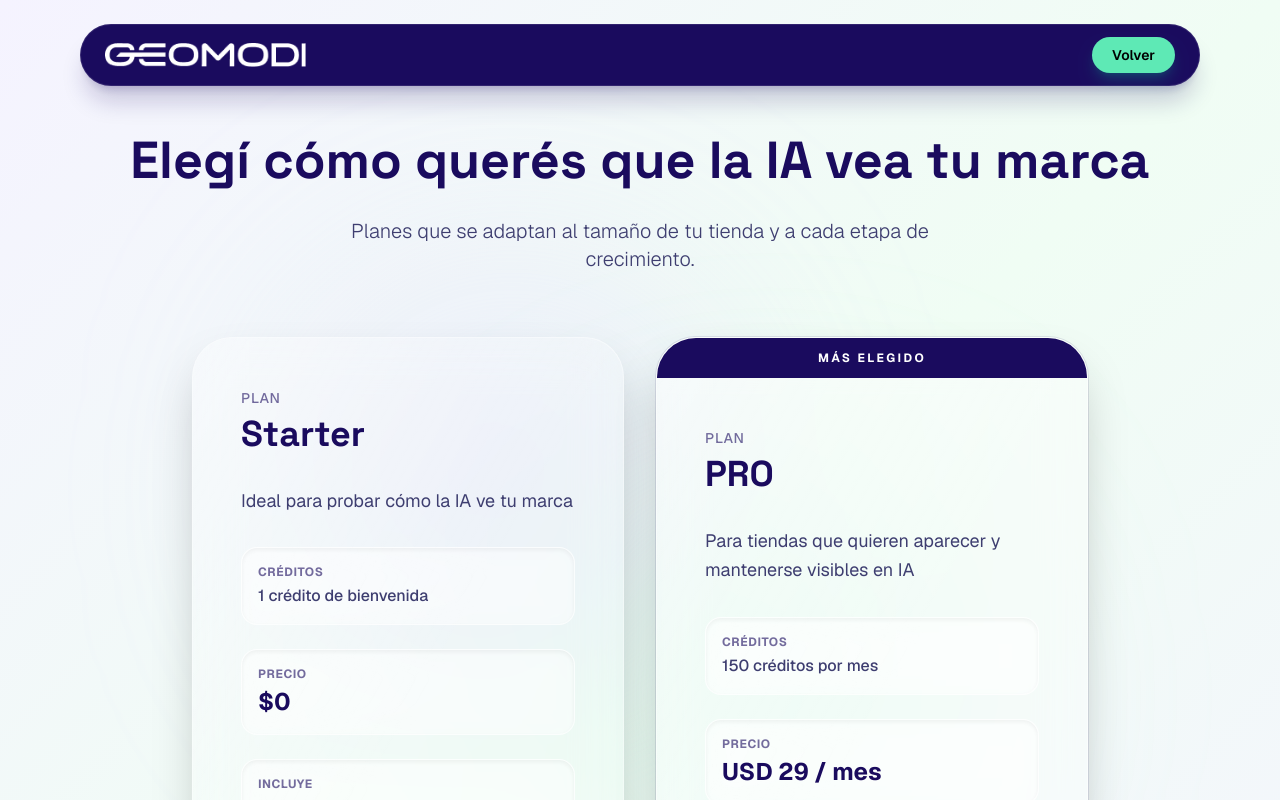
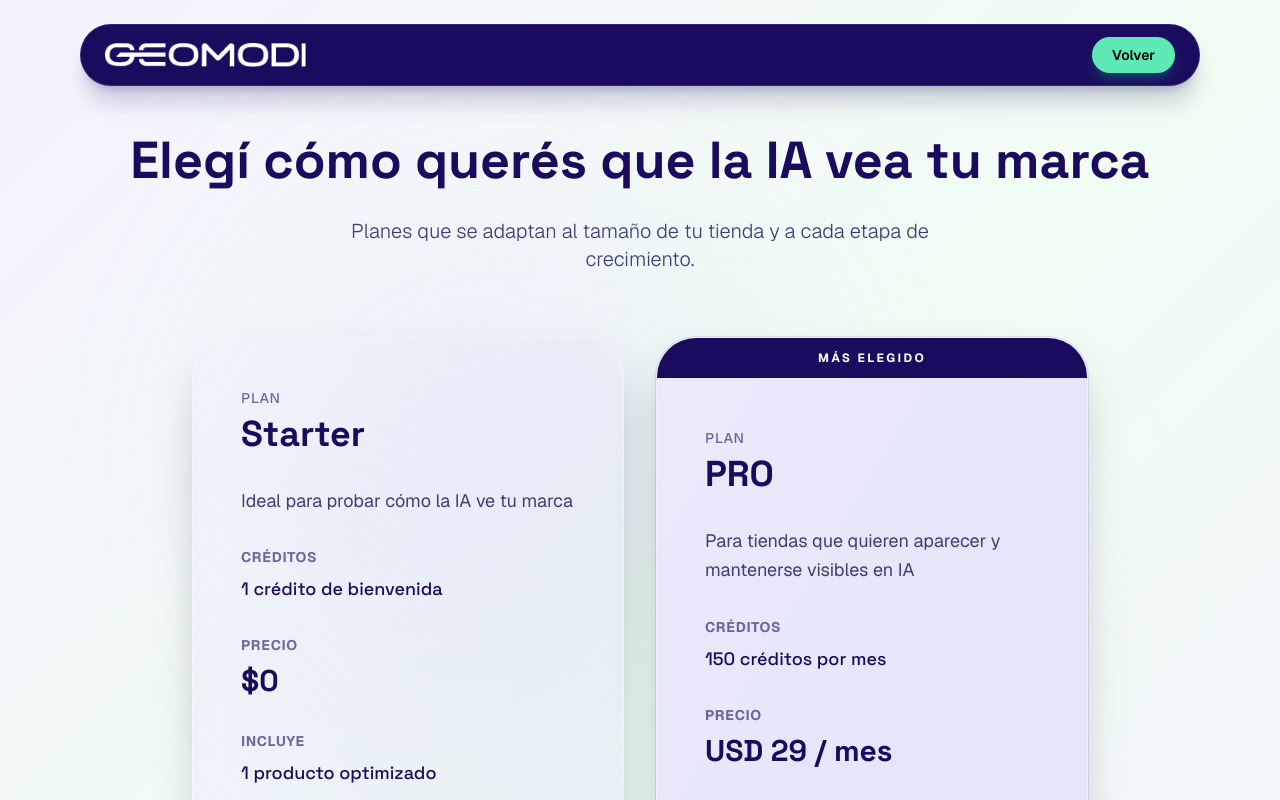
Before and after one commit to luchimbo/geomodi-landing, a Next.js app: page /pricing in a window 1280 px wide. Shown: the top 800 px of the page. Built offline with nearby package versions, Linux system fonts and the light colour scheme.

Commit message:
style: conform pricing page to design specs (colors, typography, layout)

```diff
--- a/src/app/pricing/page.js
+++ b/src/app/pricing/page.js
@@ -87,9 +87,9 @@ export default function PricingPage() {
                                 initial={{ opacity: 0, y: 30 }}
                                 animate={{ opacity: 1, y: 0 }}
                                 transition={{ duration: 0.6, delay: 0.2 + index * 0.1 }}
-                                className={`group relative flex flex-col rounded-[2.5rem] overflow-hidden shadow-2xl transition-all hover:scale-[1.02] backdrop-blur-xl border ${plan.highlight
-                                        ? "bg-white/40 border-white/50 ring-1 ring-[#1A0B5E]/10"
-                                        : "bg-white/20 border-white/40 hover:bg-white/30"
+                                className={`group relative flex flex-col rounded-[2.5rem] overflow-hidden shadow-2xl transition-all hover:scale-[1.02] backdrop-blur-xl border border-white/40 ${plan.highlight
+                                    ? "bg-[#E6E6FA] ring-1 ring-[#1A0B5E]/10"
+                                    : "bg-[#E6E6FA]/40 hover:bg-[#E6E6FA]/60"
                                     }`}
                             >
                                 {/* Gloss Reflection */}
@@ -114,20 +114,20 @@ export default function PricingPage() {
                                         {plan.description}
                                     </p>
 
-                                    <div className="space-y-6 mb-10 flex-1">
-                                        <div className="p-4 rounded-2xl bg-white/40 backdrop-blur-md border border-white/50 shadow-inner">
-                                            <h4 className="text-xs font-bold uppercase tracking-wider mb-1 opacity-60">Créditos</h4>
-                                            <p className="text-[#3E3E70] font-medium">{plan.credits}</p>
+                                    <div className="space-y-8 mb-10 flex-1">
+                                        <div>
+                                            <h4 className="text-sm font-bold uppercase tracking-wider mb-2 opacity-60">Créditos</h4>
+                                            <p className="text-[#1A0B5E] text-lg font-medium font-space">{plan.credits}</p>
                                         </div>
-                                        <div className="p-4 rounded-2xl bg-white/40 backdrop-blur-md border border-white/50 shadow-inner">
-                                            <h4 className="text-xs font-bold uppercase tracking-wider mb-1 opacity-60">Precio</h4>
-                                            <p className="text-2xl font-bold">{plan.price}</p>
+                                        <div>
+                                            <h4 className="text-sm font-bold uppercase tracking-wider mb-2 opacity-60">Precio</h4>
+                                            <p className="text-3xl font-bold font-space">{plan.price}</p>
                                         </div>
-                                        <div className="p-4 rounded-2xl bg-white/40 backdrop-blur-md border border-white/50 shadow-inner">
-                                            <h4 className="text-xs font-bold uppercase tracking-wider mb-1 opacity-60">Incluye</h4>
-                                            <p className="text-[#3E3E70] font-medium">{plan.includes}</p>
+                                        <div>
+                                            <h4 className="text-sm font-bold uppercase tracking-wider mb-2 opacity-60">Incluye</h4>
+                                            <p className="text-[#1A0B5E] text-lg font-medium font-space">{plan.includes}</p>
                                             {plan.note && (
-                                                <p className="text-[10px] text-[#3E3E70]/70 mt-1 italic leading-tight">{plan.note}</p>
+                                                <p className="text-xs text-[#1A0B5E]/70 mt-1 italic leading-tight font-space">{plan.note}</p>
                                             )}
                                         </div>
                                     </div>
```
